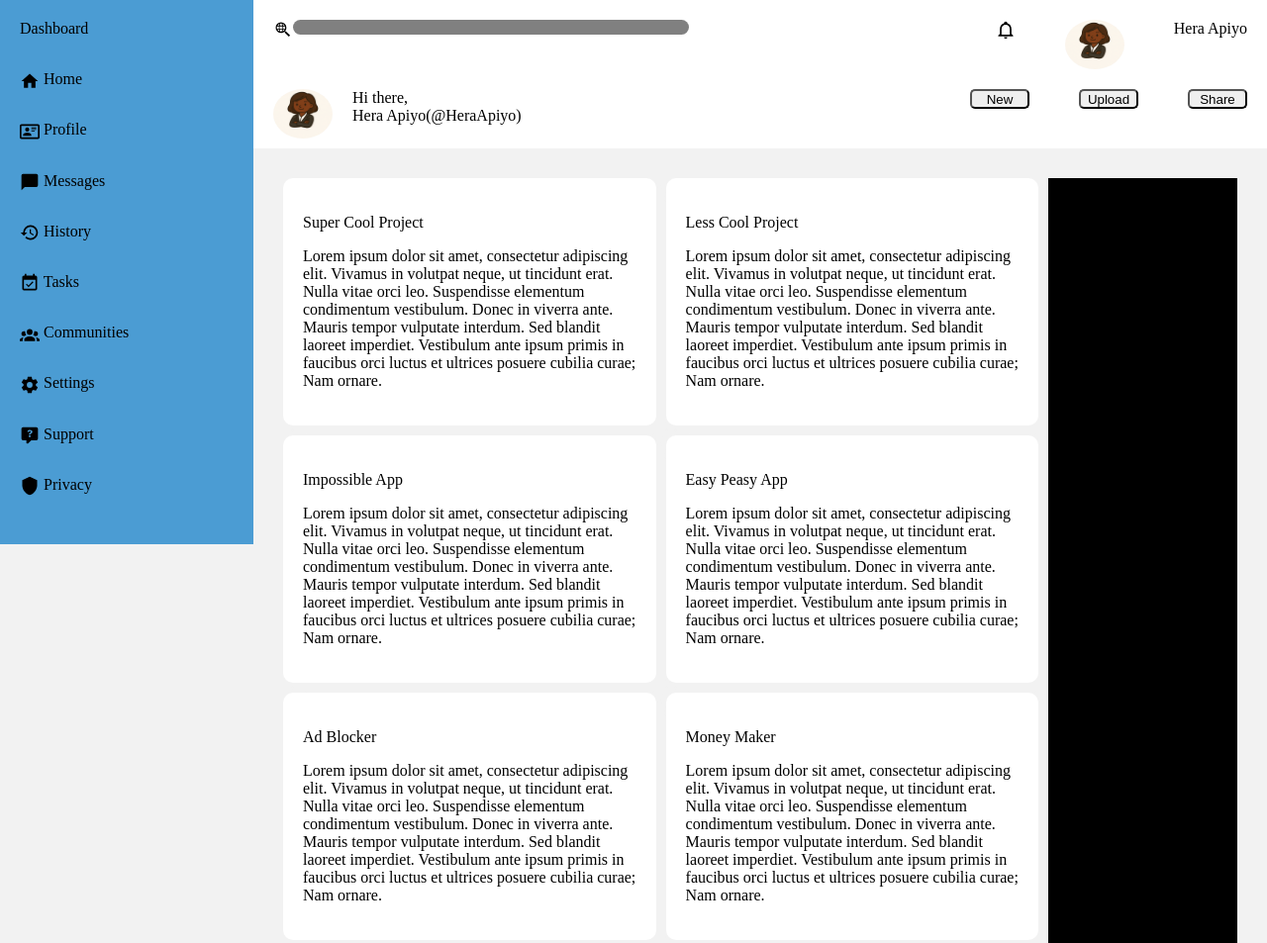
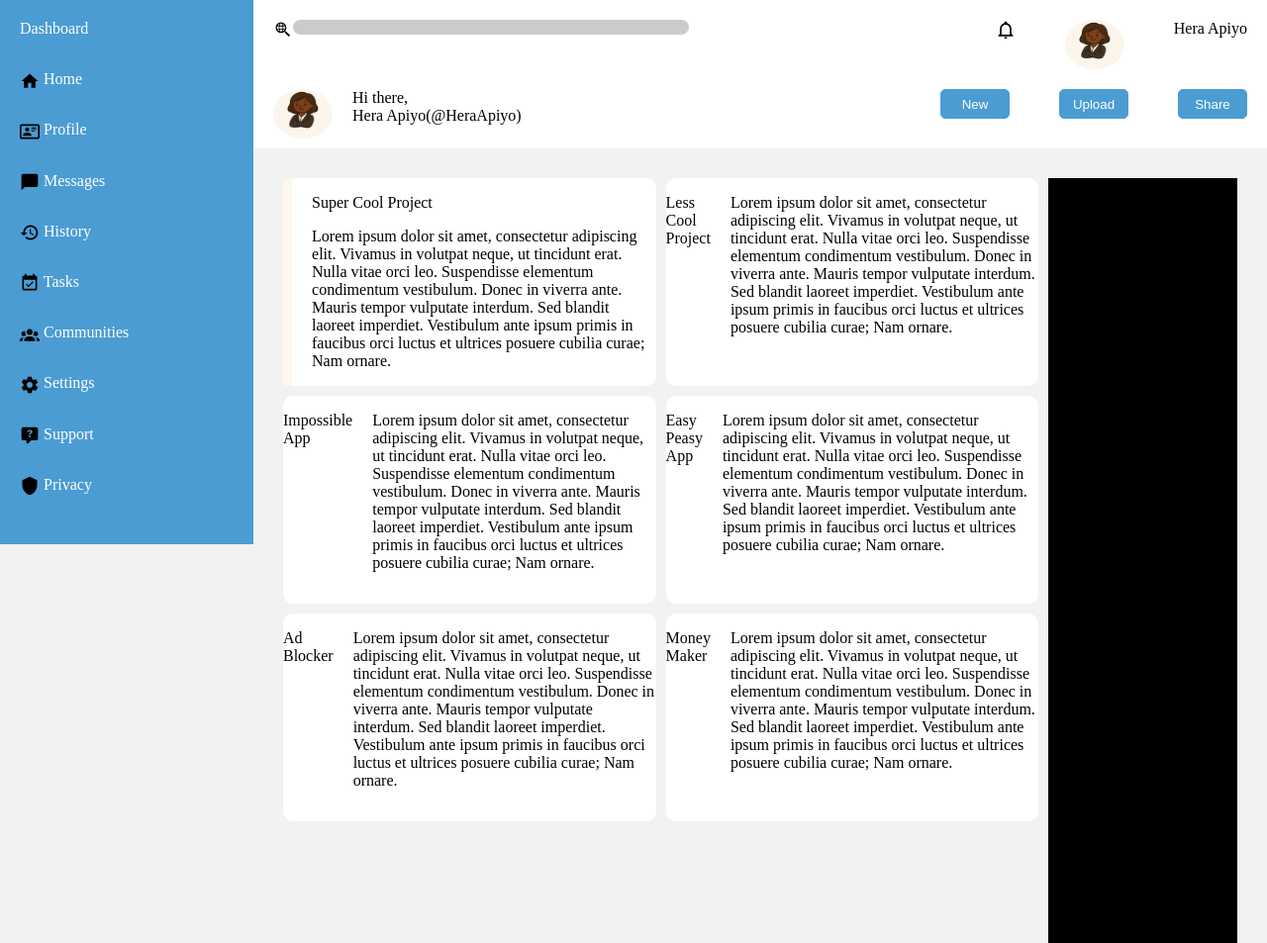
Before and after one commit to Hera-k/AdminDashboard, a plain HTML site: page index.html in a window 1280 px wide. Shown: the top 953 px of the page at 99% size. Drawn offline with Linux system fonts and the light colour scheme; a web font is replaced by a local one.

Commit message:
Added side color to card

```diff
--- a/index.html
+++ b/index.html
@@ -61,8 +61,10 @@
     <div class ="main-content">
         <div class="projects">
             <div class="content-card">
+                <div class="color"></div>
+                <div>
                 <p>Super Cool Project</p>
-                <p>Lorem ipsum dolor sit amet, consectetur adipiscing elit. Vivamus in volutpat neque, ut tincidunt erat. Nulla vitae orci leo. Suspendisse elementum condimentum vestibulum. Donec in viverra ante. Mauris tempor vulputate interdum. Sed blandit laoreet imperdiet. Vestibulum ante ipsum primis in faucibus orci luctus et ultrices posuere cubilia curae; Nam ornare.</p>
+                <p>Lorem ipsum dolor sit amet, consectetur adipiscing elit. Vivamus in volutpat neque, ut tincidunt erat. Nulla vitae orci leo. Suspendisse elementum condimentum vestibulum. Donec in viverra ante. Mauris tempor vulputate interdum. Sed blandit laoreet imperdiet. Vestibulum ante ipsum primis in faucibus orci luctus et ultrices posuere cubilia curae; Nam ornare.</p></div>
             </div>
             <div class="content-card">
                 <p>Less Cool Project</p>
--- a/styles.css
+++ b/styles.css
@@ -44,13 +44,14 @@ img{
     grid-template-rows: repeat(10, 1fr);
     grid-auto-flow: column;
     gap: 2px;
+    color: white;
 }
 .main-content{
     grid-row: 2 / 3;
     grid-column: 2 / 3;
 }
 .search-bar{
-    background-color: grey;
+    background-color: rgb(203, 203, 203);
     width: 400px;
     height: 15px;
     border-radius: 10px;
@@ -76,9 +77,12 @@ img{
     justify-content: space-between;
 }
 button{
-    height: 20px;
-    width: 60px;
+    height: 30px;
+    width: 70px;
     border-radius: 5px;
+    background-color: #4B9CD3;
+    border: 1px solid #4B9CD3;
+    color: white;
 }
 .left{
     display: flex;
@@ -111,8 +115,14 @@ button{
 }
 .content-card{
     background-color: white;
-    padding: 20px;
     box-sizing: border-box;
     box-shadow: 10px 10px 5px #F2F2F2;
-    border-radius: 10px;;
+    border-radius: 10px;
+    display: flex;
+    gap: 20px;
 }
+.color{
+    height: 100%;
+    width: 60px;
+    background-color: #FDF7EE;
+}
```
